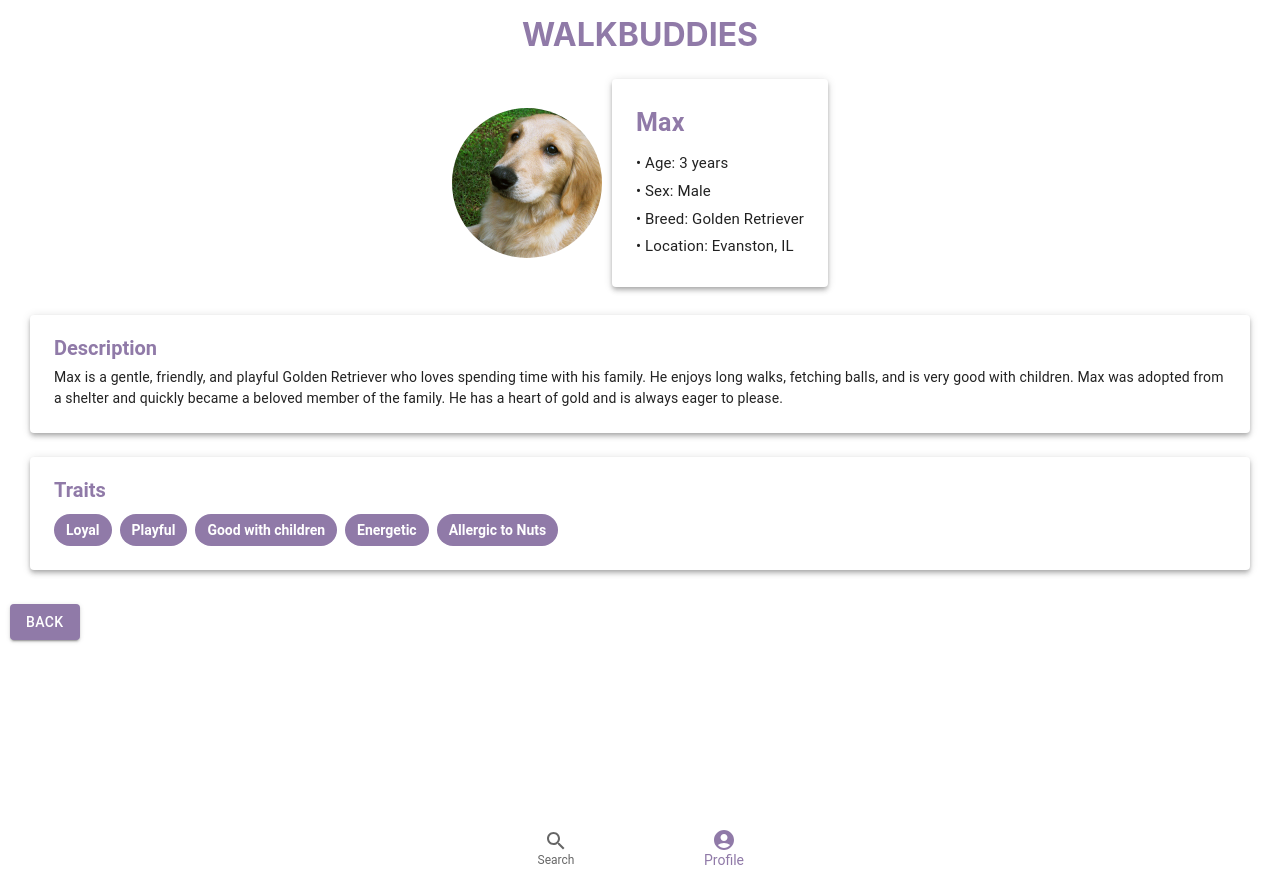
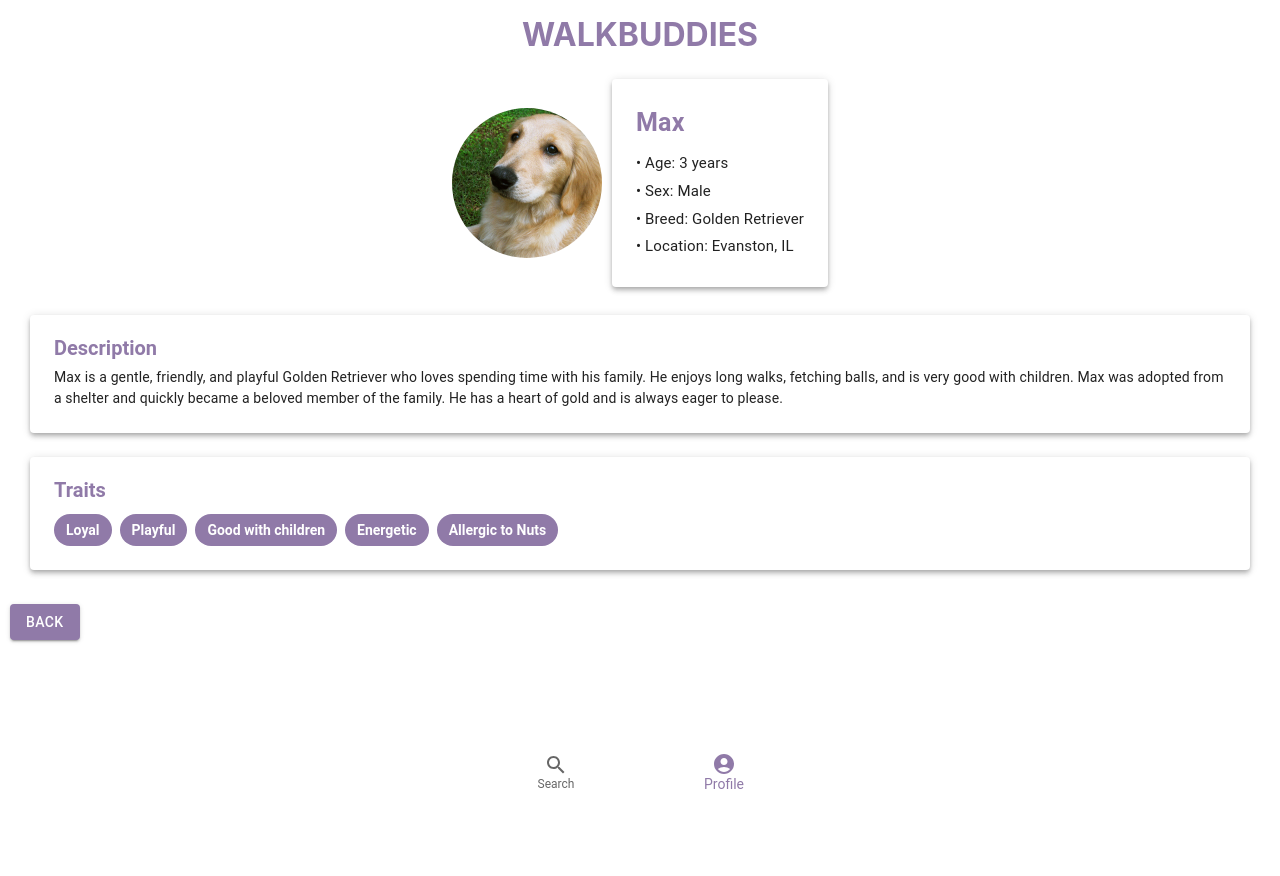
Before and after one commit to 392-f24/Purple-WalkBuddies, a React (Vite) app: page /profile in a window 1280 px wide. After the commit the page ends 800 px from the top, so only its background shows below. Built offline with nearby package versions, Linux system fonts and the light colour scheme.

Commit message:
nav bar change

```diff
--- a/src/App.css
+++ b/src/App.css
@@ -9,7 +9,7 @@
 }
 
 .BottomNav {
-  position: relative;
+  position: fixed;
   bottom: 0;
   width: 100%;
 }
--- a/src/components/ProfilePage.jsx
+++ b/src/components/ProfilePage.jsx
@@ -28,7 +28,7 @@ const ProfilePage = () => {
   });
 
   return (
-    <div className="profile-page" style={{ backgroundColor: 'white', height: '100vh', padding: '10px' }}>
+    <div className="profile-page" style={{ backgroundColor: 'white', maxHeight: '100vh', padding: '10px' }}>
       <h1
         style={{
           color: '#907AA8',
```
